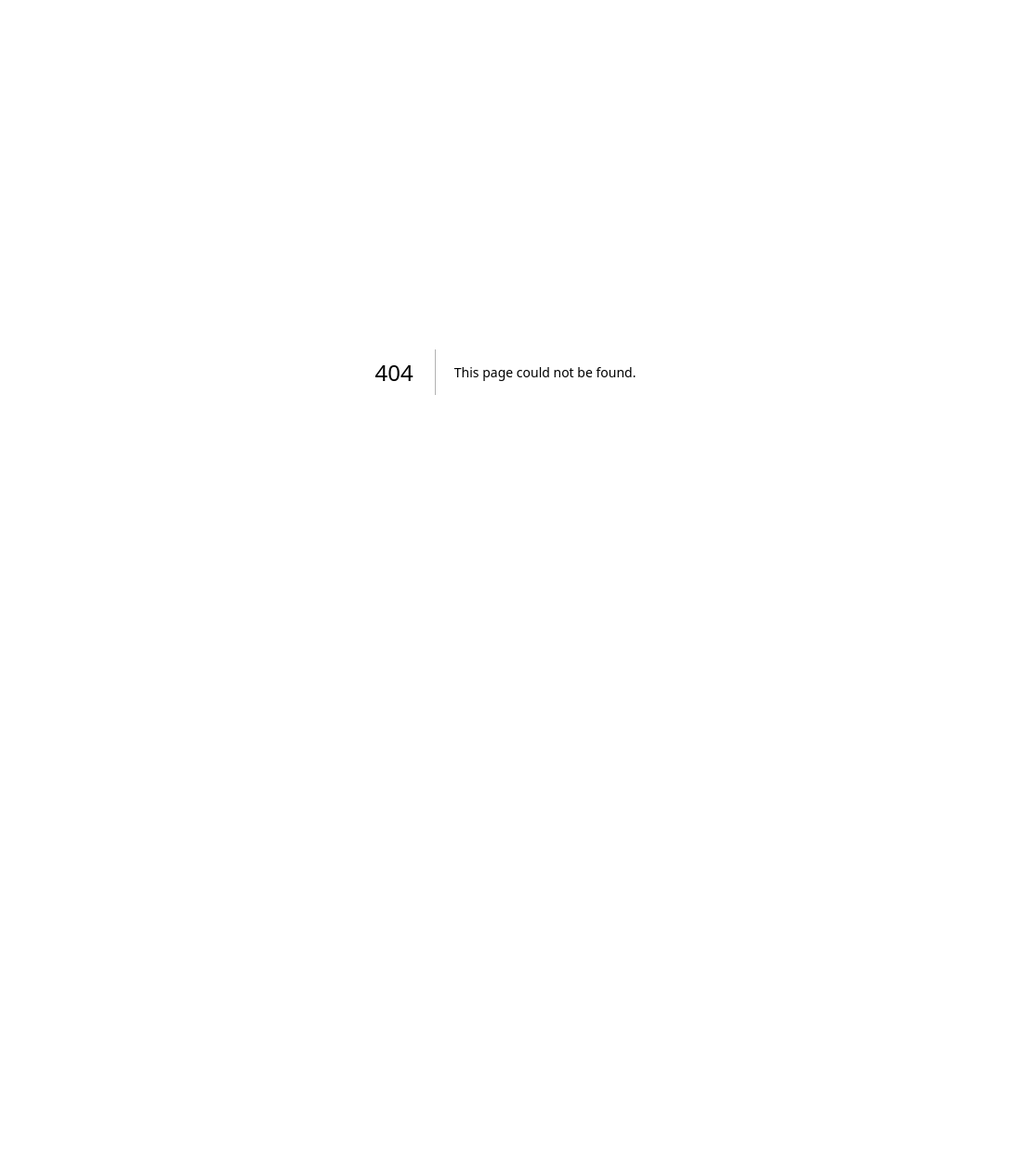
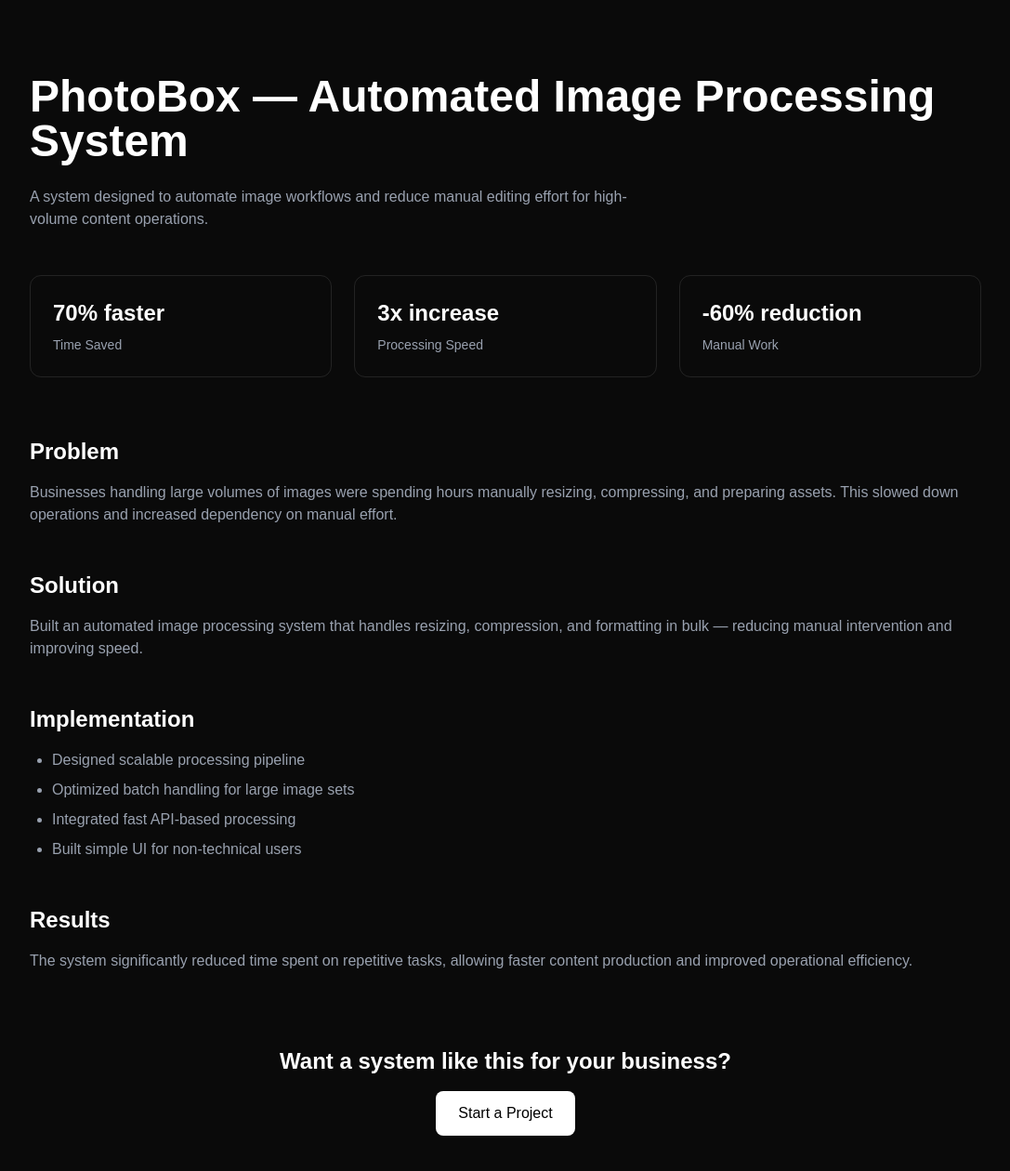
Before and after one commit to ashwin24m/ShadowLab, a Next.js app: page /work/photobox in a window 1280 px wide. Before the commit this address had no page. Shown: the top 1260 px of the page at 93% size, without its empty margins (96-1183 px from the left). Before the commit the page ends 800 px from the top, so only its background shows below. Built offline with nearby package versions, Linux system fonts and the light colour scheme.

Commit message:
added work

```diff
--- /dev/null
+++ b/app/work/photobox/page.tsx
@@ -0,0 +1,87 @@
+export default function PhotoBoxCaseStudy() {
+  return (
+    <main className="bg-[#0a0a0a] text-white min-h-screen px-6 py-20">
+
+      <div className="max-w-5xl mx-auto">
+
+        {/* TITLE */}
+        <h1 className="text-4xl md:text-5xl font-semibold mb-6">
+          PhotoBox — Automated Image Processing System
+        </h1>
+
+        <p className="text-gray-400 mb-12 max-w-2xl">
+          A system designed to automate image workflows and reduce manual editing effort
+          for high-volume content operations.
+        </p>
+
+        {/* METRICS */}
+        <div className="grid md:grid-cols-3 gap-6 mb-16">
+          {[
+            { label: "Time Saved", value: "70% faster" },
+            { label: "Processing Speed", value: "3x increase" },
+            { label: "Manual Work", value: "-60% reduction" }
+          ].map((m) => (
+            <div key={m.label} className="border border-white/10 rounded-xl p-6">
+              <p className="text-2xl font-semibold">{m.value}</p>
+              <p className="text-gray-400 text-sm mt-2">{m.label}</p>
+            </div>
+          ))}
+        </div>
+
+        {/* PROBLEM */}
+        <section className="mb-12">
+          <h2 className="text-2xl font-semibold mb-4">Problem</h2>
+          <p className="text-gray-400">
+            Businesses handling large volumes of images were spending hours manually resizing,
+            compressing, and preparing assets. This slowed down operations and increased dependency
+            on manual effort.
+          </p>
+        </section>
+
+        {/* SOLUTION */}
+        <section className="mb-12">
+          <h2 className="text-2xl font-semibold mb-4">Solution</h2>
+          <p className="text-gray-400">
+            Built an automated image processing system that handles resizing, compression,
+            and formatting in bulk — reducing manual intervention and improving speed.
+          </p>
+        </section>
+
+        {/* IMPLEMENTATION */}
+        <section className="mb-12">
+          <h2 className="text-2xl font-semibold mb-4">Implementation</h2>
+          <ul className="list-disc pl-6 text-gray-400 space-y-2">
+            <li>Designed scalable processing pipeline</li>
+            <li>Optimized batch handling for large image sets</li>
+            <li>Integrated fast API-based processing</li>
+            <li>Built simple UI for non-technical users</li>
+          </ul>
+        </section>
+
+        {/* RESULT */}
+        <section className="mb-12">
+          <h2 className="text-2xl font-semibold mb-4">Results</h2>
+          <p className="text-gray-400">
+            The system significantly reduced time spent on repetitive tasks, allowing faster
+            content production and improved operational efficiency.
+          </p>
+        </section>
+
+        {/* CTA */}
+        <div className="mt-20 text-center">
+          <h2 className="text-2xl font-semibold mb-4">
+            Want a system like this for your business?
+          </h2>
+
+          <a
+            href="/#contact"
+            className="bg-white text-black px-6 py-3 rounded-lg inline-block"
+          >
+            Start a Project
+          </a>
+        </div>
+
+      </div>
+    </main>
+  );
+}
```
